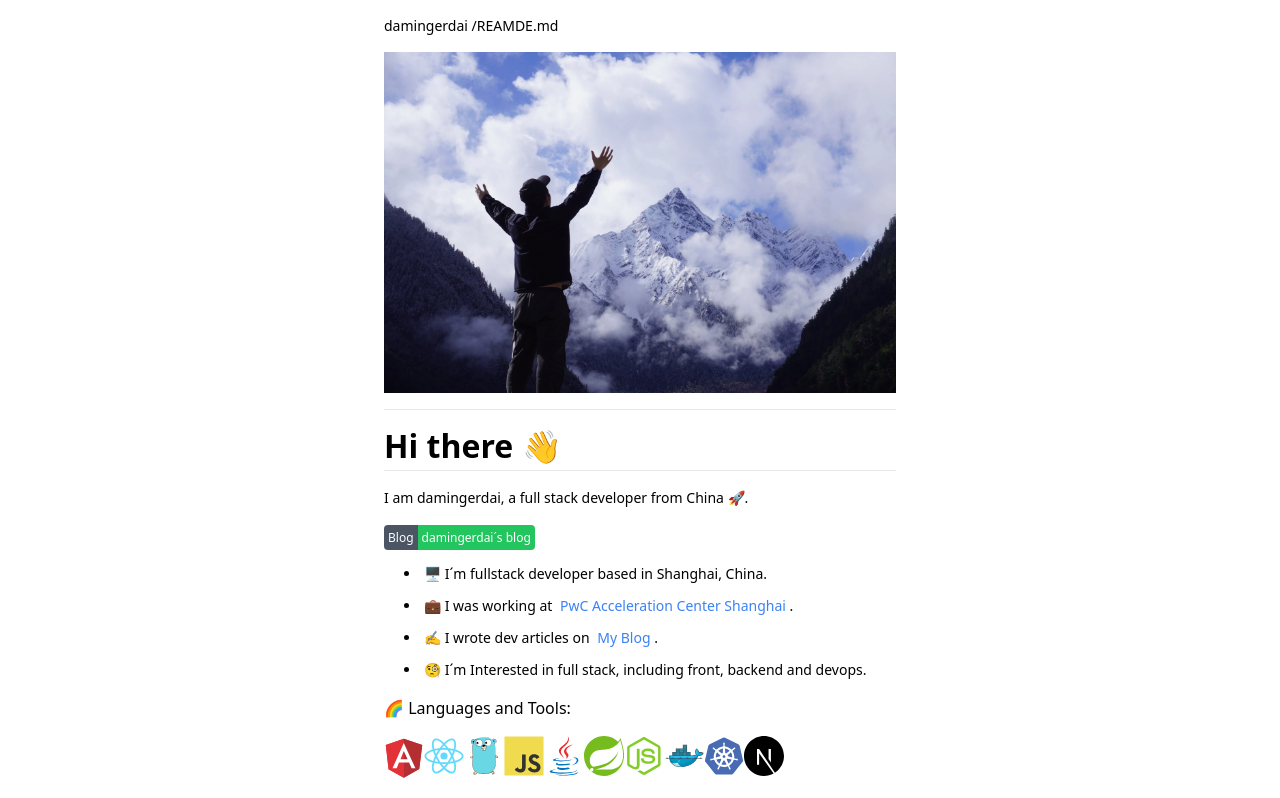
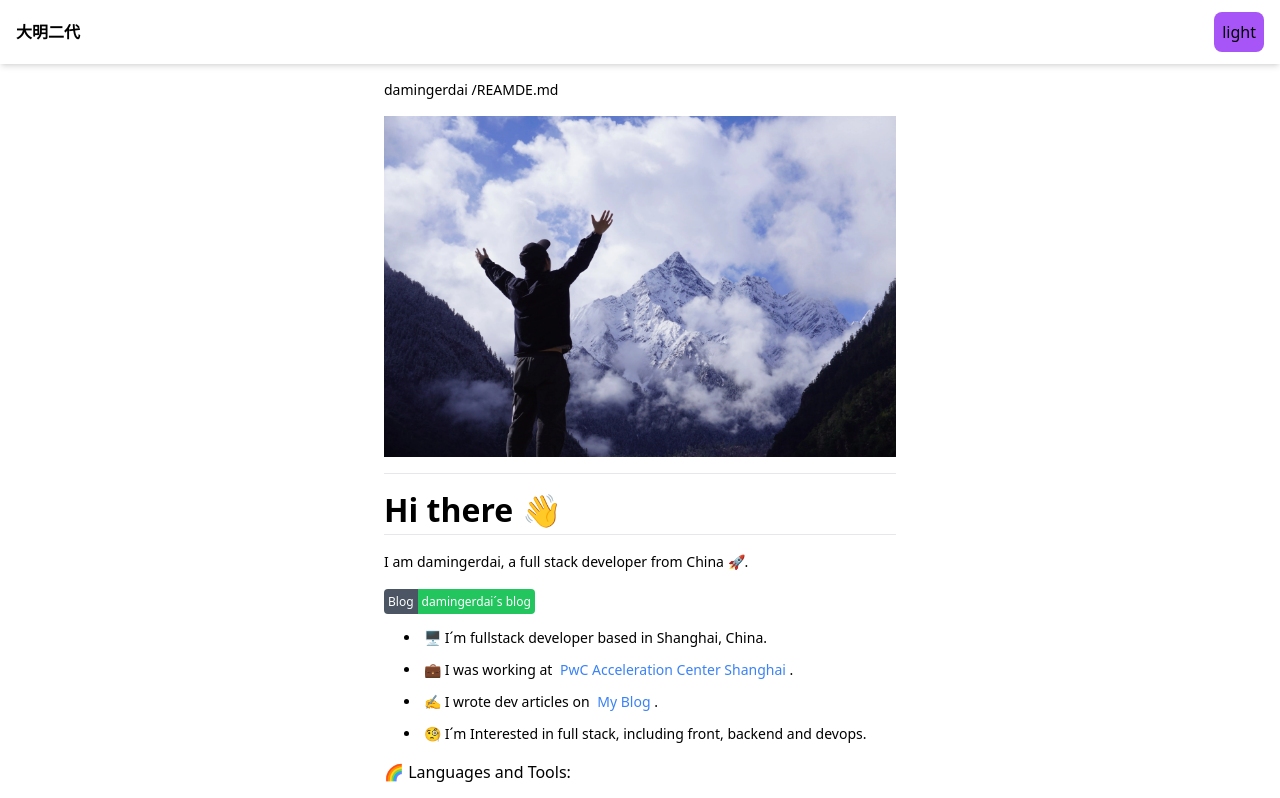
Before and after one commit to damingerdai/damingerdai-homepage-angular, an Angular app: page / in a window 1280 px wide. Shown: the top 798 px of the page. Built offline with nearby package versions, Linux system fonts and the light colour scheme.

Commit message:
feat: add toggle theme button

```diff
--- a/src/app/app.component.html
+++ b/src/app/app.component.html
@@ -1,3 +1,4 @@
+<app-navbar />
 <app-layout>
   <app-readme />
   <app-top-image />
--- a/src/app/app.config.ts
+++ b/src/app/app.config.ts
@@ -1,5 +1,8 @@
-import { ApplicationConfig, importProvidersFrom } from '@angular/core';
-import { provideRouter, withEnabledBlockingInitialNavigation } from '@angular/router';
+import { ApplicationConfig } from '@angular/core';
+import {
+  provideRouter,
+  withEnabledBlockingInitialNavigation,
+} from '@angular/router';
 import { provideClientHydration } from '@angular/platform-browser';
 import { provideAnimationsAsync } from '@angular/platform-browser/animations/async';
 import { routes } from './app.routes';
@@ -11,7 +14,7 @@ export const appConfig: ApplicationConfig = {
       routes,
       withEnabledBlockingInitialNavigation(),
       //withPreloading(PreloadService),
-      ),
-    provideClientHydration()
-  ]
+    ),
+    provideClientHydration(),
+  ],
 };
--- a/src/app/layout/layout.component.html
+++ b/src/app/layout/layout.component.html
@@ -1,5 +1,5 @@
 <main class="flex min-h-screen items-center flex-col px-4 pt-4 md:px-24">
-    <div class="max-w-lg pb-4">
-        <ng-content></ng-content>
-    </div>
+  <div class="max-w-lg pb-4">
+    <ng-content></ng-content>
+  </div>
 </main>
--- a/src/app/layout/layout.component.ts
+++ b/src/app/layout/layout.component.ts
@@ -6,8 +6,6 @@ import { CommonModule } from '@angular/common';
   standalone: true,
   imports: [CommonModule],
   templateUrl: './layout.component.html',
-  styleUrls: ['./layout.component.css']
+  styleUrls: ['./layout.component.css'],
 })
-export class LayoutComponent {
-
-}
+export class LayoutComponent {}
--- /dev/null
+++ b/src/app/navbar/navbar.component.html
@@ -0,0 +1,5 @@
+<nav class="sticky px-4 h-16 w-full z-10 flex items-center shadow-md">
+  <h1 class="font-bold">大明二代</h1>
+  <div class="flex-1"></div>
+  <app-theme-toggle-button />
+</nav>
--- /dev/null
+++ b/src/app/theme-toggle-button/theme-toggle-button.component.html
@@ -0,0 +1,9 @@
+<div [@fadeInOut]="fadeState">
+  <button
+    ariaLabel="toggle theme"
+    class="p-2 rounded-lg bg-purple-500 dark:bg-orange-500"
+    (click)="toogleTheme()"
+  >
+    {{ isDark ? "dark" : "light" }}
+  </button>
+</div>
--- /dev/null
+++ b/src/app/theme-toggle-button/theme-toggle-button.component.ts
@@ -0,0 +1,52 @@
+import {
+  animate,
+  style,
+  transition,
+  trigger,
+  state,
+} from '@angular/animations';
+import { DOCUMENT } from '@angular/common';
+import { Component, Inject } from '@angular/core';
+
+@Component({
+  selector: 'app-theme-toggle-button',
+  standalone: true,
+  imports: [],
+  templateUrl: './theme-toggle-button.component.html',
+  styleUrl: './theme-toggle-button.component.css',
+  animations: [
+    trigger('fadeInOut', [
+      state('in', style({ opacity: 0, transform: 'translateY(-20px)' })),
+      state('out', style({ opacity: 1, transition: 'translateY(0)' })),
+      transition('in => out', animate('200ms ease-out')),
+    ]),
+  ],
+})
+export class ThemeToggleButtonComponent {
+  public fadeState = 'out';
+  public isDark = false;
+
+  public toogleTheme() {
+    this.fadeState = 'in';
+    this.isDark = !this.isDark;
+    if (this.isDark) {
+      this.document.body.classList.remove('light');
+      this.document.body.classList.add('dark');
+      this.document.documentElement.classList.remove('light');
+      this.document.documentElement.classList.add('dark');
+      this.document.documentElement.style.setProperty('color-scheme', 'dark');
+    } else {
+      this.document.body.classList.add('light');
+      this.document.body.classList.remove('dark');
+      this.document.documentElement.classList.remove('dark');
+      this.document.documentElement.classList.add('light');
+      this.document.documentElement.style.setProperty('color-scheme', 'light');
+    }
+    setTimeout(() => (this.fadeState = 'out'), 200);
+  }
+
+  constructor(@Inject(DOCUMENT) private document: Document) {
+    this.fadeState = 'in';
+    setTimeout(() => (this.fadeState = 'out'), 200);
+  }
+}
--- a/tailwind.config.js
+++ b/tailwind.config.js
@@ -1,10 +1,9 @@
 /** @type {import('tailwindcss').Config} */
 module.exports = {
-  content: [
-    "./src/**/*.{html,ts}",
-  ],
+  darkMode: "class",
+  content: ["./src/**/*.{html,ts}"],
   theme: {
     extend: {},
   },
   plugins: [],
-}
+};
```
Also changed, not shown: src/app/app.component.ts (+3 -4 lines), src/app/navbar/navbar.component.ts (added, +11 -0 lines), src/app/navbar/navbar.component.css (added), src/app/theme-toggle-button/theme-toggle-button.component.css (added), 2 other files (tests, documents, lock files or other folders).
